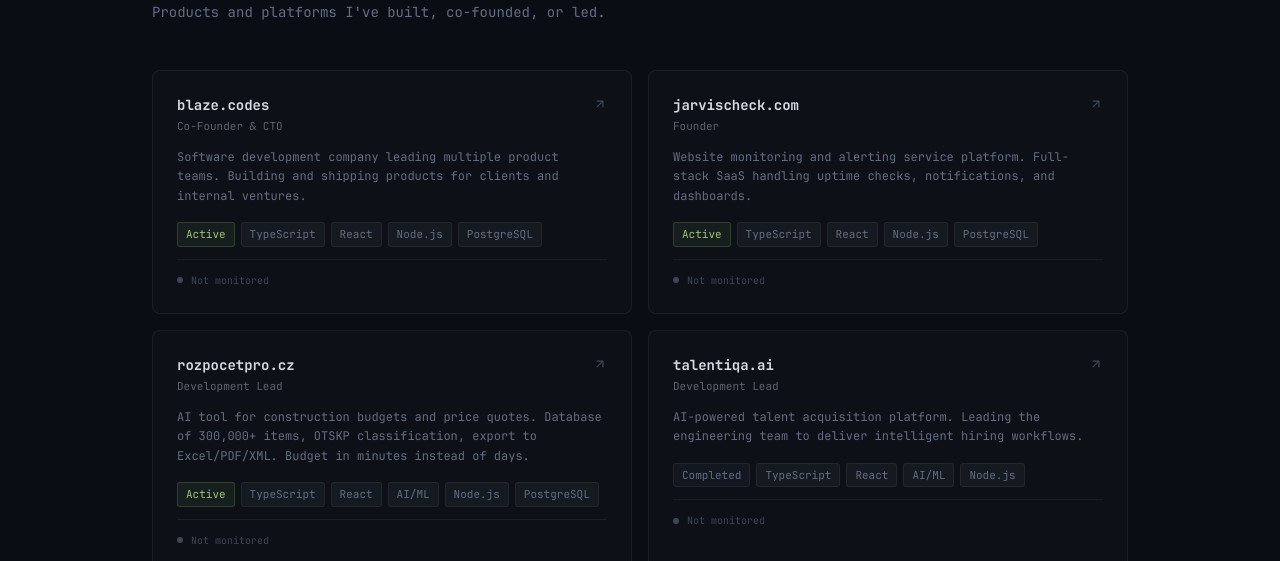
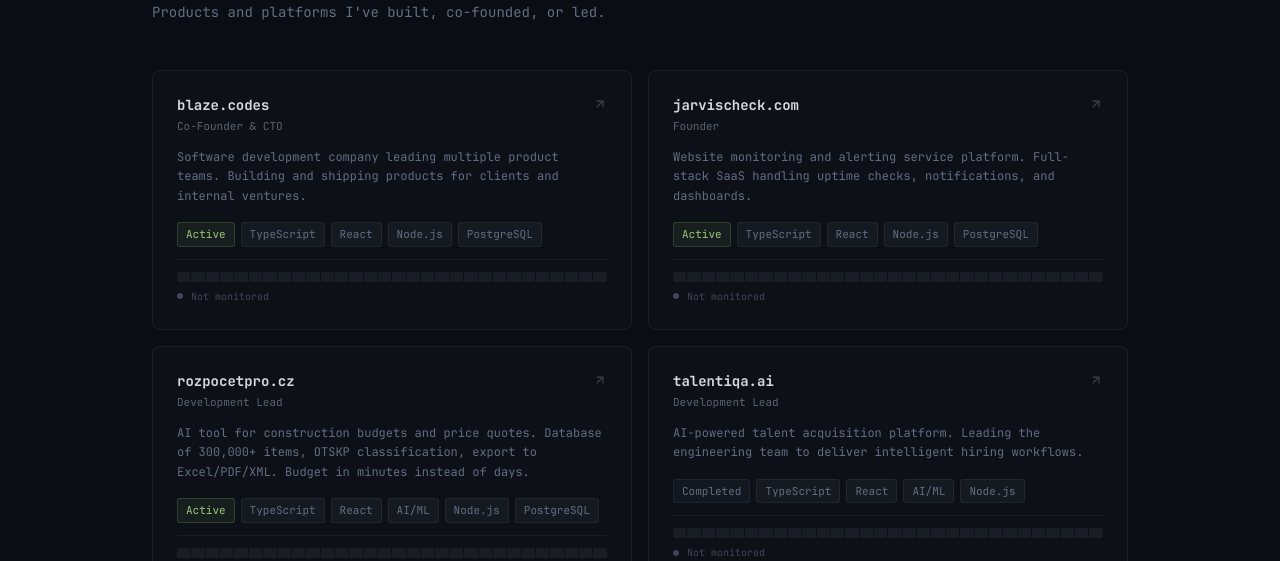
Before and after one commit to MrSucik/danielsuchan.dev, a React (Vite) app: page /projects in a window 1280 px wide. Shown: the part 239-800 px from the top of the page. Built offline with nearby package versions, Linux system fonts and the light colour scheme; no server answers.

Commit message:
feat: add 30-day uptime timeline bars to project cards
Replaces the simple status dot with a visual 30-segment timeline bar
showing operational/incident history. Each bar animates in with a
stagger effect. Hover reveals day details. Integrates with the
existing JarvisCheck status page API data.

```diff
--- /dev/null
+++ b/src/components/UptimeTimeline.tsx
@@ -0,0 +1,198 @@
+import { motion } from "framer-motion";
+import type { Service } from "../hooks/useServiceStatus";
+
+const DAYS = 30;
+const BAR_GAP = 1;
+
+/** Simple deterministic hash from string → number */
+function hashCode(s: string): number {
+  let h = 0;
+  for (let i = 0; i < s.length; i++) {
+    h = (Math.imul(31, h) + s.charCodeAt(i)) | 0;
+  }
+  return Math.abs(h);
+}
+
+/** Generate day statuses from aggregate uptime data */
+function generateDayStatuses(
+  service: Service,
+): Array<"ok" | "incident" | "partial"> {
+  const days: Array<"ok" | "incident" | "partial"> = Array(DAYS).fill("ok");
+
+  if (service.uptime >= 100 && service.incidentCount === 0) {
+    return days;
+  }
+
+  // Calculate how many days had issues based on uptime %
+  const downtimePct = 100 - service.uptime;
+  const incidentDays = Math.max(
+    service.incidentCount,
+    Math.ceil((downtimePct / 100) * DAYS),
+  );
+  const clamped = Math.min(incidentDays, DAYS);
+
+  // Use hash to deterministically place incidents (biased toward recent days)
+  const seed = hashCode(service.url);
+  for (let i = 0; i < clamped; i++) {
+    // Weight placement toward the end (more recent) for realism
+    const idx =
+      DAYS - 1 - ((seed * (i + 1) * 7 + i * 13) % Math.max(DAYS / 2, 1));
+    const safeIdx = Math.max(0, Math.min(DAYS - 1, idx));
+    days[safeIdx] = i === 0 && service.status === "ERROR" ? "incident" : "partial";
+  }
+
+  // If currently down, always mark today (last segment)
+  if (service.status === "ERROR") {
+    days[DAYS - 1] = "incident";
+  }
+
+  return days;
+}
+
+function getBarColor(status: "ok" | "incident" | "partial" | "dim"): string {
+  switch (status) {
+    case "ok":
+      return "var(--success)";
+    case "incident":
+      return "var(--error)";
+    case "partial":
+      return "var(--warning)";
+    case "dim":
+      return "var(--text-dim)";
+  }
+}
+
+function getBarOpacity(status: "ok" | "incident" | "partial" | "dim"): number {
+  switch (status) {
+    case "ok":
+      return 0.6;
+    case "incident":
+      return 0.9;
+    case "partial":
+      return 0.75;
+    case "dim":
+      return 0.25;
+  }
+}
+
+interface UptimeTimelineProps {
+  service?: Service;
+}
+
+export function UptimeTimeline({ service }: UptimeTimelineProps) {
+  const days = service
+    ? generateDayStatuses(service)
+    : Array(DAYS).fill("dim" as const);
+
+  return (
+    <motion.div
+      className="mt-3 border-t border-[var(--border)] pt-3"
+      initial={{ opacity: 0 }}
+      animate={{ opacity: 1 }}
+      transition={{ duration: 0.3, delay: 0.2 }}
+    >
+      {/* Timeline bar */}
+      <div className="flex items-center gap-px">
+        <div
+          className="flex flex-1 items-center"
+          style={{ gap: `${BAR_GAP}px` }}
+        >
+          {days.map((status, i) => {
+            const barStatus = service ? status : ("dim" as const);
+            const isFirst = i === 0;
+            const isLast = i === DAYS - 1;
+
+            return (
+              <motion.div
+                key={i}
+                className="relative flex-1"
+                style={{
+                  height: 10,
+                  minWidth: 2,
+                  backgroundColor: getBarColor(barStatus),
+                  opacity: getBarOpacity(barStatus),
+                  borderRadius: isFirst
+                    ? "2px 0 0 2px"
+                    : isLast
+                      ? "0 2px 2px 0"
+                      : "0.5px",
+                }}
+                initial={{ scaleY: 0 }}
+                animate={{ scaleY: 1 }}
+                transition={{
+                  duration: 0.25,
+                  delay: 0.3 + i * 0.012,
+                  ease: [0.23, 1, 0.32, 1],
+                }}
+                whileHover={{
+                  opacity: 1,
+                  scaleY: 1.4,
+                  transition: { duration: 0.1 },
+                }}
+                title={
+                  service
+                    ? `${DAYS - i}d ago — ${status === "ok" ? "Operational" : status === "incident" ? "Down" : "Degraded"}`
+                    : "Not monitored"
+                }
+              />
+            );
+          })}
+        </div>
+      </div>
+
+      {/* Status row */}
+      <div className="mt-1.5 flex items-center gap-2">
+        {service ? (
+          <>
+            <span
+              className={`inline-block size-1.5 shrink-0 rounded-full ${
+                service.status === "OK"
+                  ? "bg-[var(--success)]"
+                  : service.status === "ERROR"
+                    ? "bg-[var(--error)]"
+                    : service.status === "WARNING"
+                      ? "bg-[var(--warning)]"
+                      : "bg-[var(--text-dim)]"
+              }`}
+            />
+            <div className="flex min-w-0 flex-1 items-center gap-2">
+              <span className="text-[10px] text-[var(--text-dim)]">
+                {service.status === "OK"
+                  ? "Operational"
+                  : service.status === "ERROR"
+                    ? "Down"
+                    : "Degraded"}
+              </span>
+              {service.avgResponseTime !== null && (
+                <span className="text-[10px] text-[var(--text-dim)]">
+                  {Math.round(service.avgResponseTime)}ms
+                </span>
+              )}
+              <span className="text-[10px] text-[var(--text-dim)]">30d</span>
+            </div>
+            <span
+              className="text-[11px] font-medium"
+              style={{
+                color:
+                  service.uptime >= 99.9
+                    ? "var(--success)"
+                    : service.uptime >= 99
+                      ? "var(--warning)"
+                      : "var(--error)",
+              }}
+            >
+              {service.uptime.toFixed(2)}%
+            </span>
+          </>
+        ) : (
+          <>
+            <span className="inline-block size-1.5 shrink-0 rounded-full bg-[var(--text-dim)]" />
+            <span className="text-[10px] text-[var(--text-dim)]">
+              Not monitored
+            </span>
+          </>
+        )}
+      </div>
+    </motion.div>
+  );
+}
--- a/src/routes/projects.tsx
+++ b/src/routes/projects.tsx
@@ -5,7 +5,8 @@
 import { buildHeadMeta } from "../lib/seo";
 import { breadcrumbSchema, projectsSchema } from "../lib/schemas";
 import type { Project } from "../lib/types";
-import { useServiceStatus, type Service } from "../hooks/useServiceStatus";
+import { useServiceStatus } from "../hooks/useServiceStatus";
+import { UptimeTimeline } from "../components/UptimeTimeline";
 
 export const Route = createFileRoute("/projects")({
   component: Projects,
@@ -208,57 +209,6 @@
   Completed: "badge-completed",
 };
 
-function UptimeIndicator({ service }: { service?: Service }) {
-  if (!service) {
-    return (
-      <div className="mt-3 flex items-center gap-2 border-t border-[var(--border)] pt-3">
-        <span className="inline-block size-1.5 shrink-0 rounded-full bg-[var(--text-dim)]" />
-        <span className="text-[10px] text-[var(--text-dim)]">Not monitored</span>
-      </div>
-    );
-  }
-
-  const uptimeColor =
-    service.uptime >= 99.9
-      ? "var(--success)"
-      : service.uptime >= 99
-        ? "var(--warning)"
-        : "var(--error)";
-
-  const statusDot =
-    service.status === "OK"
-      ? "bg-[var(--success)]"
-      : service.status === "ERROR"
-        ? "bg-[var(--error)]"
-        : service.status === "WARNING"
-          ? "bg-[var(--warning)]"
-          : "bg-[var(--text-dim)]";
-
-  return (
-    <motion.div
-      className="mt-3 flex items-center gap-2 border-t border-[var(--border)] pt-3"
-      initial={{ opacity: 0 }}
-      animate={{ opacity: 1 }}
-      transition={{ duration: 0.4, delay: 0.3 }}
-    >
-      <span className={`inline-block size-1.5 shrink-0 rounded-full ${statusDot}`} />
-      <div className="flex min-w-0 flex-1 items-center gap-2">
-        <span className="text-[10px] text-[var(--text-dim)]">
-          {service.status === "OK" ? "Operational" : service.status === "ERROR" ? "Down" : "Degraded"}
-        </span>
-        {service.avgResponseTime !== null && (
-          <span className="text-[10px] text-[var(--text-dim)]">
-            {Math.round(service.avgResponseTime)}ms
-          </span>
-        )}
-      </div>
-      <span className="text-[11px] font-medium" style={{ color: uptimeColor }}>
-        {service.uptime.toFixed(2)}%
-      </span>
-    </motion.div>
-  );
-}
-
 function Projects() {
   const { loaded, getServiceForUrl } = useServiceStatus();
 
@@ -337,7 +287,7 @@
                 ))}
               </div>
 
-              {loaded && <UptimeIndicator service={service} />}
+              {loaded && <UptimeTimeline service={service} />}
             </motion.a>
           );
         })}
```
